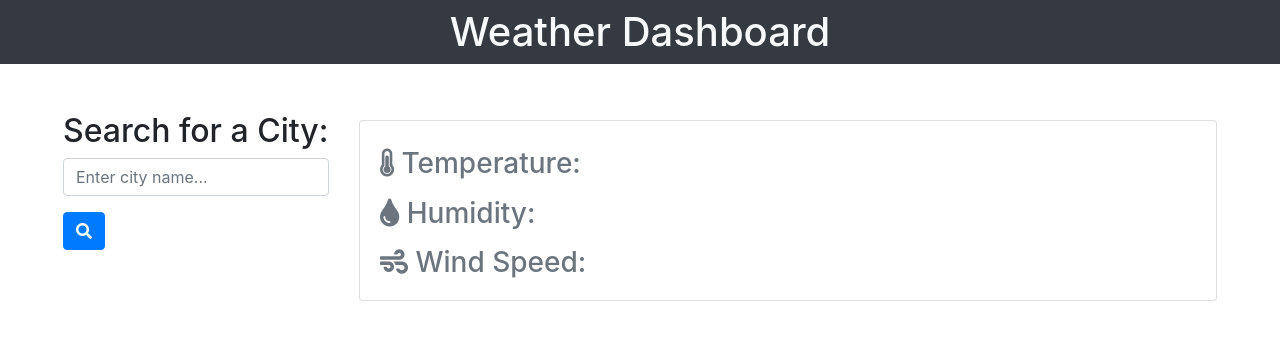
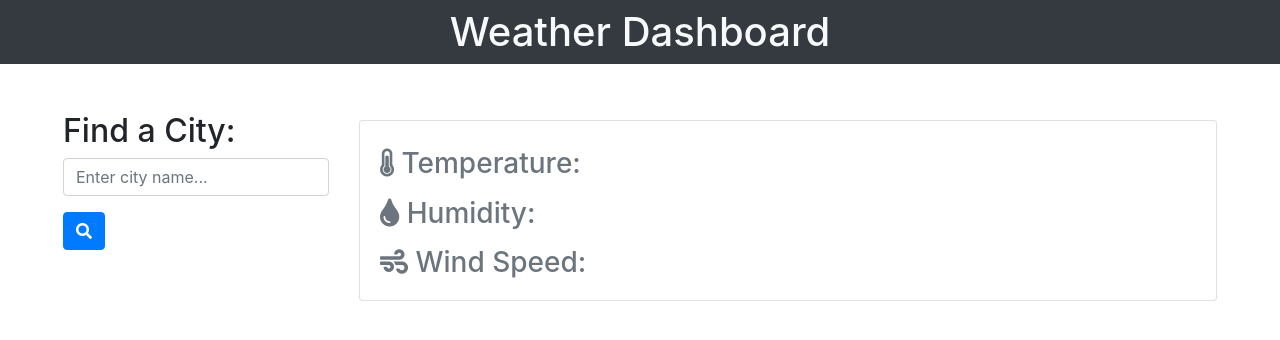
Before and after one commit to ceca24/weather-dashboard, a plain HTML site: page index.html in a window 1280 px wide. Drawn offline with nearby package versions, Linux system fonts and the light colour scheme.

Commit message:
made adjustments to HTML

```diff
--- a/index.html
+++ b/index.html
@@ -26,7 +26,7 @@
           <!-- search section -->
           <div class="col-md-3">
             <!-- search form -->
-            <h2>Search for a City:</h2>
+            <h2>Find a City:</h2>
             <!-- <form class="form-inline" id="searchInput"> -->
               <input
                 type="search"
```
